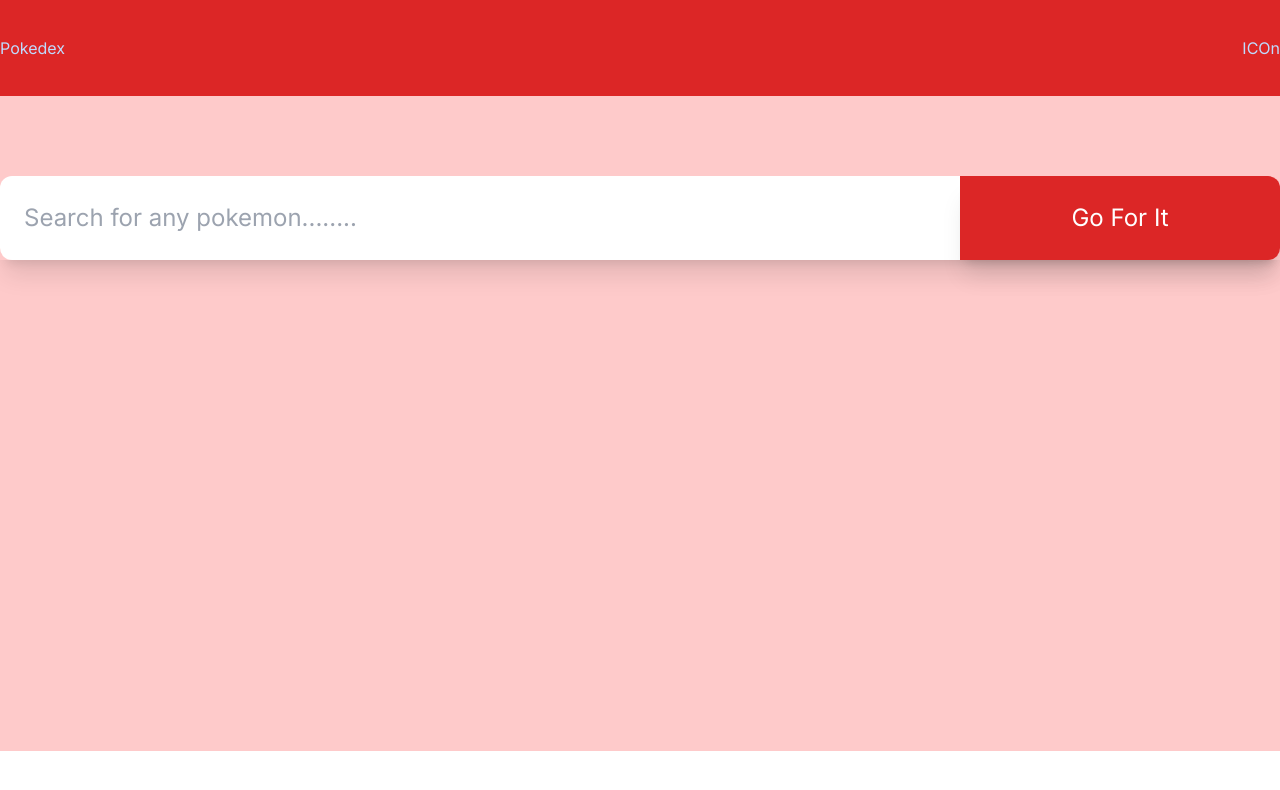
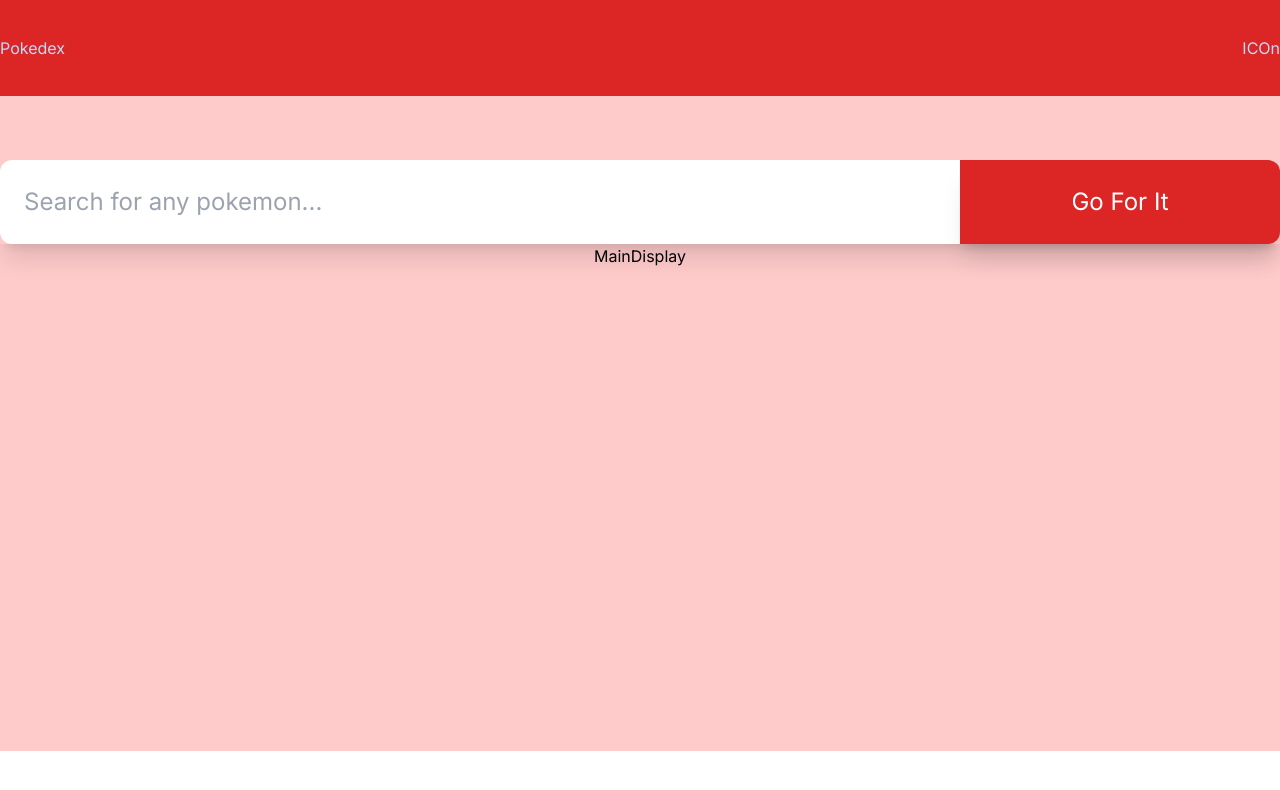
Before and after one commit to sandipkarmokar/pokedex, a Next.js app: page / in a window 1280 px wide. Shown: the top 790 px of the page. Built offline with nearby package versions, Linux system fonts and the light colour scheme.

Commit message:
pre axios state

```diff
--- /dev/null
+++ b/app/Components/MainDisplay.jsx
@@ -0,0 +1,9 @@
+"use client";
+
+import React from "react";
+
+const MainDisplay = () => {
+  return <div>MainDisplay</div>;
+};
+
+export default MainDisplay;
--- /dev/null
+++ b/app/Components/SearchBox.jsx
@@ -0,0 +1,31 @@
+"use client";
+import React, { useState } from "react";
+
+const SearchBox = () => {
+  const [pokemonName, setPokemonName] = useState("");
+  const handleSubmit = (event) => {
+    event.preventDefault();
+    console.log(pokemonName);
+  };
+  return (
+    <form action="" className="mt-16 w-full shadow-xl">
+      <input
+        type="text"
+        className="p-6 w-9/12 text-[24px] rounded-l-xl"
+        placeholder="Search for any pokemon..."
+        value={pokemonName}
+        onChange={(event) => {
+          setPokemonName(event.target.value);
+        }}
+      />
+      <button
+        onClick={handleSubmit}
+        className="p-6 w-3/12 text-white bg-red-600 text-[24px] rounded-r-xl shadow-xl"
+      >
+        Go For It
+      </button>
+    </form>
+  );
+};
+
+export default SearchBox;
--- a/app/Display.jsx
+++ b/app/Display.jsx
@@ -1,19 +1,13 @@
 import React from "react";
+import SearchBox from "./Components/SearchBox";
+import MainDisplay from "./Components/MainDisplay";
 
 const Display = () => {
   return (
     <div className="bg-red-200 h-[655px]">
-      <div className="container mx-auto flex  items-center justify-between text-black">
-        <form action="" className="mt-20 w-full shadow-xl">
-          <input
-            type="text"
-            className="p-6 w-9/12 text-[24px] rounded-l-xl"
-            placeholder="Search for any pokemon........"
-          />
-          <button className="p-6 w-3/12 text-white bg-red-600 text-[24px] rounded-r-xl shadow-xl">
-            Go For It
-          </button>
-        </form>
+      <div className="container mx-auto flex flex-col items-center justify-between text-black">
+        <SearchBox></SearchBox>
+        <MainDisplay></MainDisplay>
       </div>
     </div>
   );
```
Also changed, not shown: app/Components/PokemonCard.jsx (added), app/Components/PokemonCardFullView.jsx (added).
